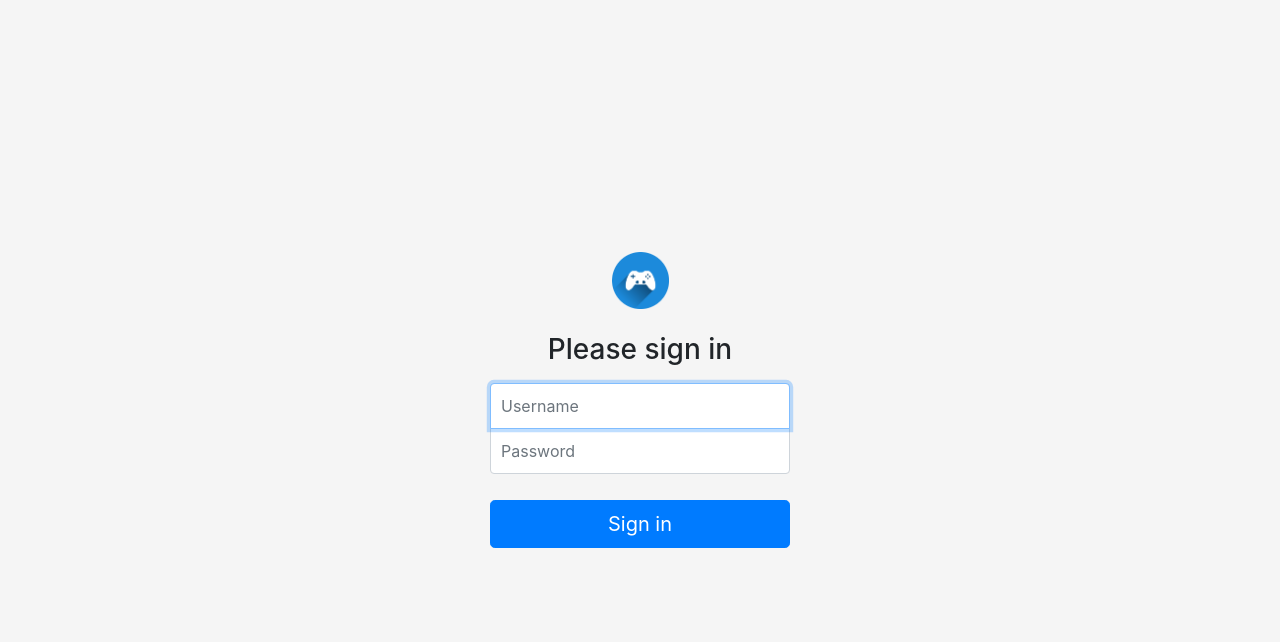
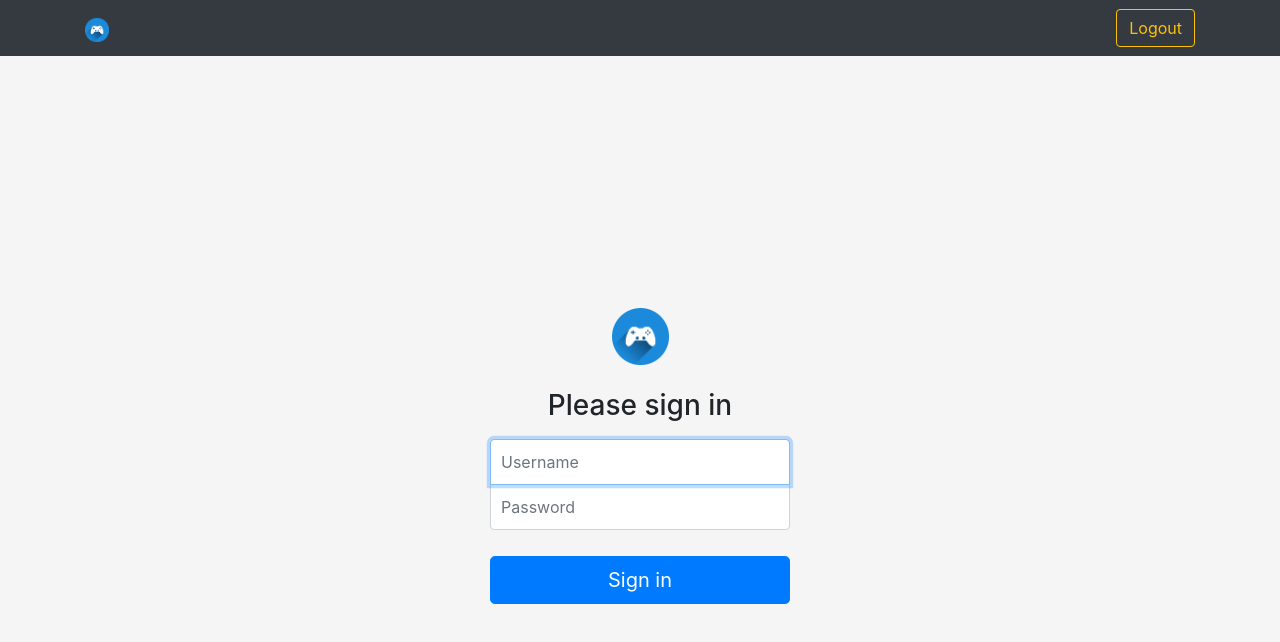
Before and after one commit to gcloudrig/gcloudrig-cloud-run, an Angular app in the folder app/dashboard/: page /login in a window 1280 px wide. Shown: the top 642 px of the page. Built offline with nearby package versions, Linux system fonts and the light colour scheme.

Commit message:
Add logout

```diff
--- a/app/dashboard/src/app/app.component.html
+++ b/app/dashboard/src/app/app.component.html
@@ -1 +1,11 @@
+<nav class="navbar navbar-light bg-dark">
+    <div class="container">
+      <a class="navbar-brand" href="#">
+        <img src="assets/img/logo.png" alt="" height="24">
+      </a>
+      <div class="d-flex">
+        <button class="btn btn-outline-warning" (click)="logout()">Logout</button>
+      </div>
+    </div>
+  </nav>
 <router-outlet></router-outlet>
--- a/app/dashboard/src/app/app.component.ts
+++ b/app/dashboard/src/app/app.component.ts
@@ -1,4 +1,6 @@
 import { Component } from '@angular/core';
+import { Router } from '@angular/router';
+import { AuthService } from './services/auth.service';
 
 @Component({
   selector: 'app-root',
@@ -7,4 +9,12 @@ import { Component } from '@angular/core';
 })
 export class AppComponent {
   title = 'dashboard';
+
+  constructor(private auth: AuthService, private router: Router) {}
+
+  logout() {
+    this.auth.logout();
+    this.router.navigate(['/login']);
+  }
+
 }
```
